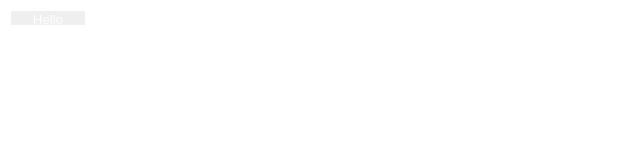
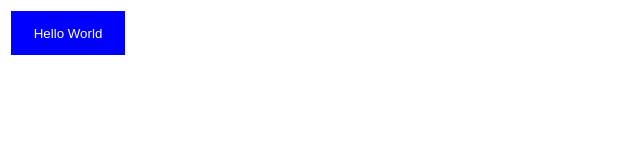
Before and after one commit to Cj1230612/IT101-SABADO, a plain HTML site: page index.html in a window 1280 px wide. Shown: the whole page, without its empty margins (0-640 px from the left). Drawn offline with Linux system fonts and the light colour scheme.

Commit message:
Update index.html
updated

```diff
--- a/index.html
+++ b/index.html
@@ -3,11 +3,11 @@
   <head>
     <style>
       .CJ {
-        background-color: light blue;
+        background-color: blue;
         color: white;
         border: solid;
-        height:20px;
-        width: 80px;
+        height:50px;
+        width: 120px;
       }
     </style>
   <body>
```
